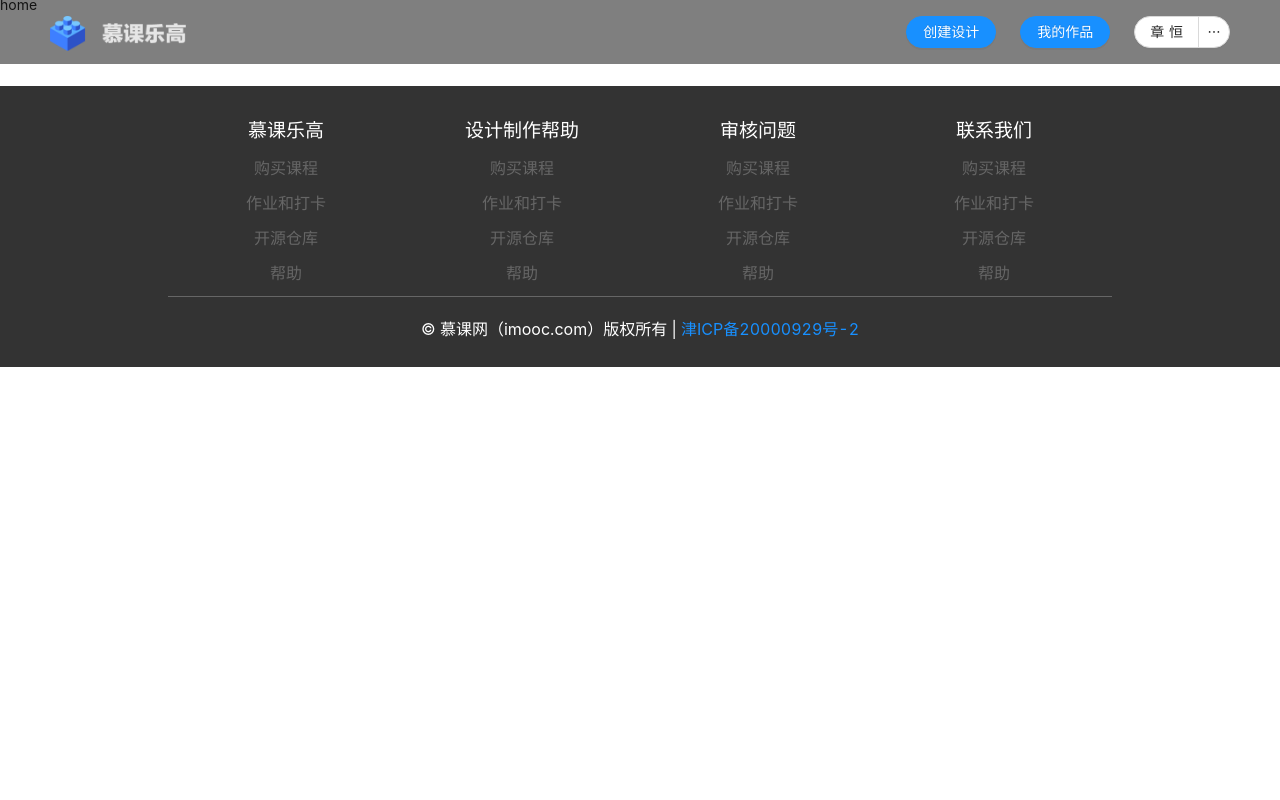
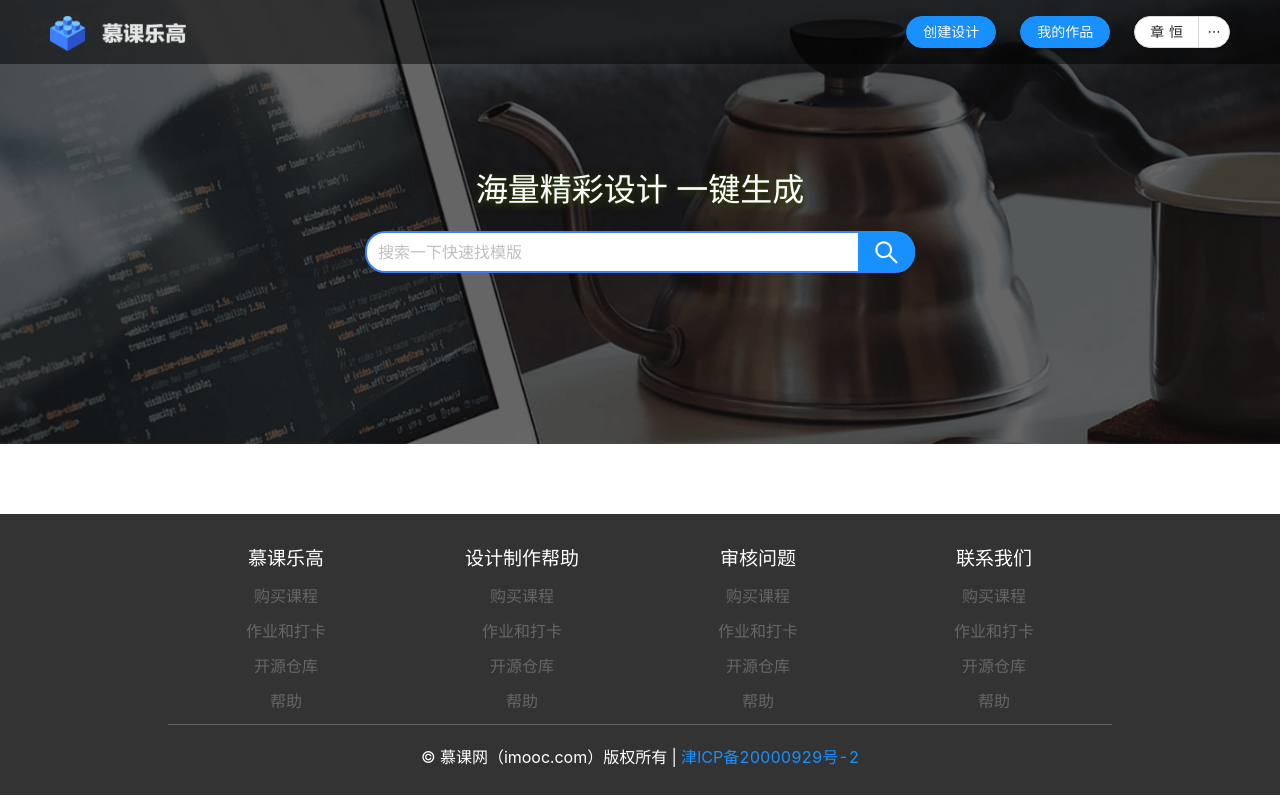
Before and after one commit to albert-get/mylego, a Vue app: page /#/ in a window 1280 px wide. Built offline with nearby package versions, Linux system fonts and the light colour scheme.

Commit message:
feat:新增vue.config.js和首页banner

```diff
--- a/src/views/Home.vue
+++ b/src/views/Home.vue
@@ -1,5 +1,13 @@
 <template>
-    <div>home</div>
+    <div class="homepage-container">
+        <div class="banner">
+            <img class="banner-img" src="../assets/banner.png" />
+            <div class="banner-text">
+                <h2 class="text-headline">海量精彩设计 一键生成</h2>
+                <a-input-search placeholder="搜索一下快速找模版" enter-button size="large" class="input-search" />
+            </div>
+        </div>
+    </div>
 </template>
 <script lang="ts">
 import { defineComponent } from 'vue'
@@ -11,6 +19,54 @@ export default defineComponent({
     },
 })
 </script>
-<style>
+<style lang="less">
+.homepage-container{
+    .banner{
+        overflow: hidden;
+        width: 100%;
+        height: 450px;
+        position: relative;
+        .banner-img{
+            height: 100%;
+            width: 100%;
+            object-fit: cover;// 一个新的样式
+        }
+        .banner-text{
+            position: absolute;
+            left: 0;
+            right: 0;
+            top: 50%;
+            bottom: 50%;
+            display: flex;
+            flex-direction: column;
+            justify-content: center;
+            align-items: center;
+            .text-headline{
+                font-size: 2rem;
+                color: #fff;
+                text-shadow: 0 0 1px rgb(68 92 116 / 2%), 0 2px 8px rgb(57 76 96 / 15%);
+            }
+            .input-search{
+                width: 550px;
+                border-radius: 20px;
 
+                .anticon-search{
+                    svg{
+                        font-size: 25px;
+                    }
+                }
+                .ant-input{
+                    border-radius: 20px 0 0 20px;
+                    border: 2px solid #3e7fff;
+                    border-right: 0;
+                }
+                .ant-input-group-addon{
+                    border-radius: 0 20px 20px 0;
+                    background: #3e7fff;
+                    overflow: hidden;
+                }
+            }
+        }
+    }
+}
 </style>
--- /dev/null
+++ b/vue.config.js
@@ -0,0 +1,51 @@
+/* eslint-disable @typescript-eslint/no-var-requires */
+const webpack = require('webpack')
+const CompressionWebpackPlugin = require('compression-webpack-plugin')
+module.exports = {
+    publicPath: '/',
+    css: {
+        loaderOptions: {
+            less: {
+                lessOptions: {
+                    modifyVars: {
+                        'primary-color': '#3E7FFF'
+                    },
+                    javascriptEnabled: true
+                }
+            }
+        }
+    },
+    configureWebpack: config => {
+        config.plugins.push(
+            new webpack.IgnorePlugin({
+                resourceRegExp: /^\.\/locale$/,
+                contextRegExp: /moment$/
+            })
+        )
+        config.optimization.splitChunks = {
+            maxInitialRequests: Infinity,
+            minSize: 300 * 1024,
+            chunks: 'all',
+            cacheGroups: {
+                antVendor: {
+                    test: /[\\/]node_modules[\\/]/,
+                    name (module) {
+                    // get the name.
+                    // node_modules/packageName/sub/path
+                    // or node_modules/packageName
+                    const packageName = module.context.match(/[\\/]node_modules[\\/](.*?)([\\/]|$)/)[1]
+                    return `npm.${packageName.replace('@', '')}`
+                    }
+                },
+            }
+        }
+    },
+    // 动态的头部信息
+    chainWebpack: config => {
+        config.plugin('html').tap(args => {
+            args[0].title = '慕课乐高'
+            args[0].desc = '一键生成 H5 海报'
+            return args
+        })
+    }
+}
```
Also changed, not shown: package.json (+9 -2 lines), src/assets/banner.png (added).
